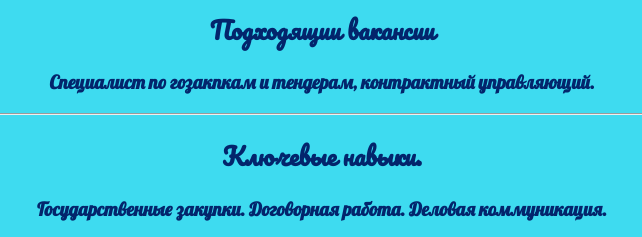
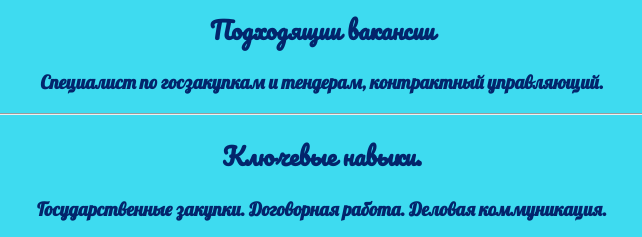
Before and after one commit to Mihail-sev/MyCSSSite, a plain HTML site: page index.html in a window 1280 px wide. Shown: the part 768-1005 px from the top of the page, 343-985 px from the left. Drawn offline with Linux system fonts and the light colour scheme.

Commit message:
Update index.html

```diff
--- a/index.html
+++ b/index.html
@@ -20,7 +20,7 @@
 <div class="page2">
     <div>
         <h2>Подходящии вакансии</h2>
-        <h3>Специалист по гозакпкам и тендерам, контрактный управляющий.</h3>
+        <h3>Специалист по госзакупкам и тендерам, контрактный управляющий.</h3>
     </div>
   <hr>
    <div>
```
